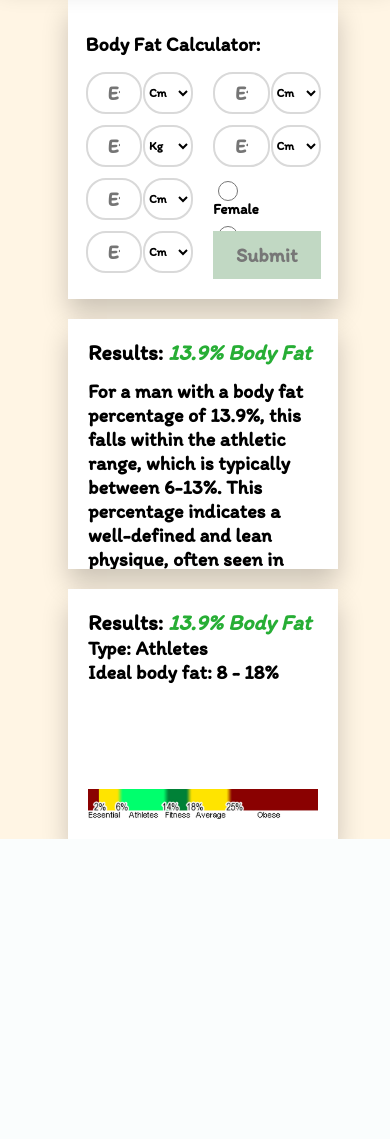
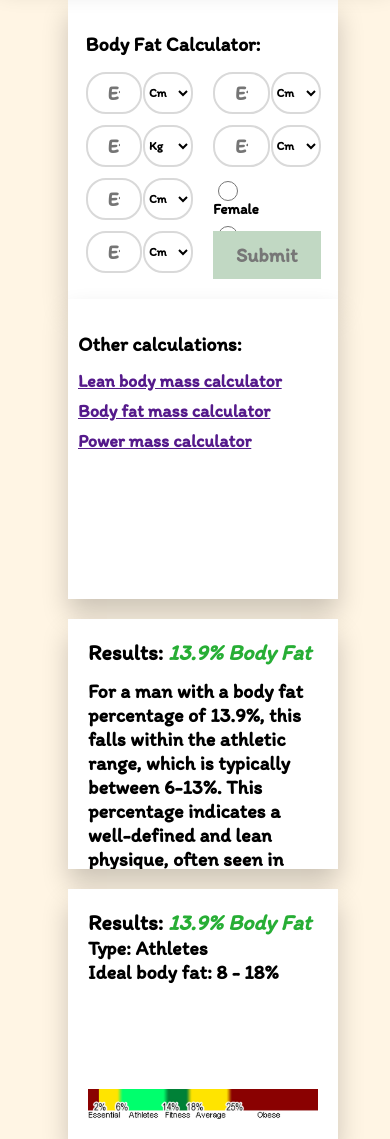
Before and after one commit to sabuka-dumbo/WellnessHub, a Django app: page /calculator/ in a window 390 px wide. Shown: the part 149-1288 px from the top of the page. Before the commit the page ends 988 px from the top, so only its background shows below. Run offline with Django 5.2, Linux system fonts and the light colour scheme.

Commit message:
Mar 16, 2025, 10:26 PM

```diff
--- a/wellnesshub/wh/static/css/calculator.css
+++ b/wellnesshub/wh/static/css/calculator.css
@@ -572,7 +572,9 @@
     }
 
     .other-div {
-        display: none;
+        grid-column-start: 2;
+        grid-column-end: 3;
+        margin-top: 0;
     }
 }
 
```
